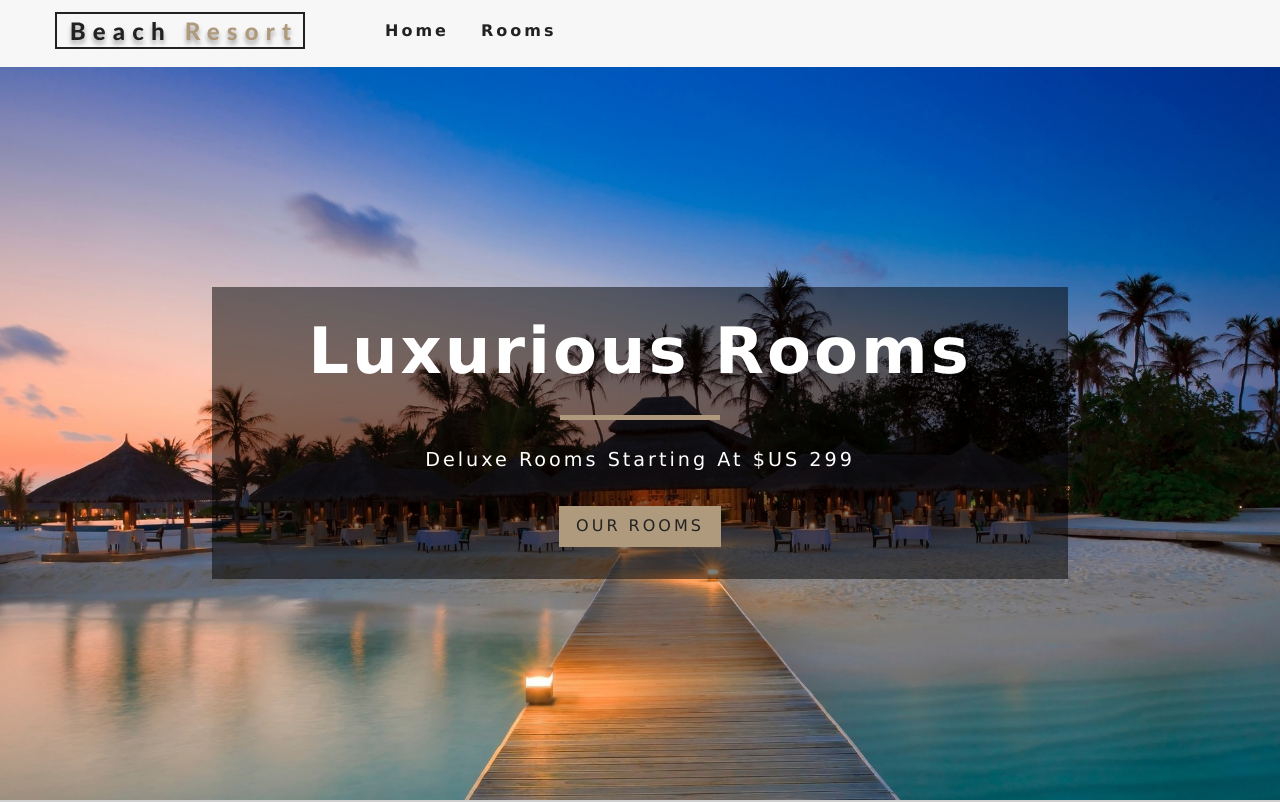
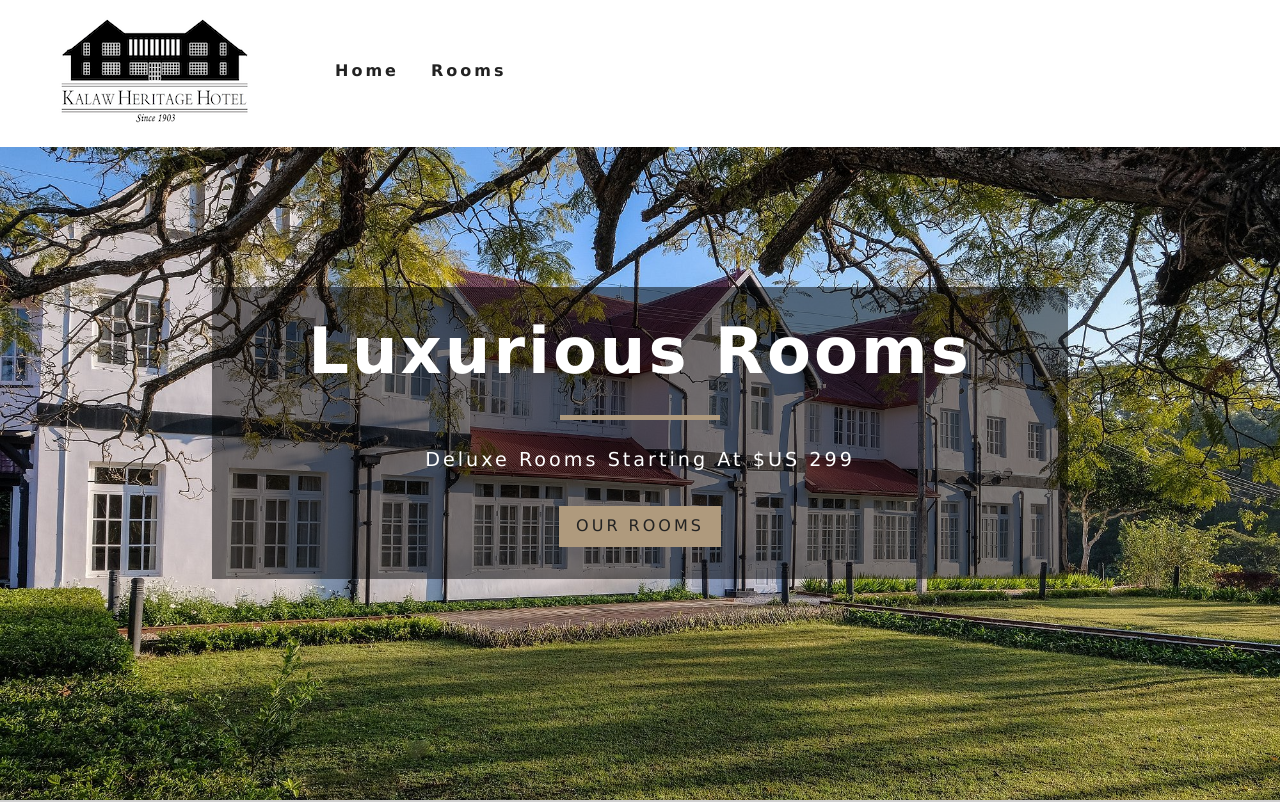
Before and after one commit to thazin05/react-beach-resort, a React (Create React App) app: page / in a window 1280 px wide. Shown: the top 802 px of the page. Built offline with nearby package versions, Linux system fonts and the light colour scheme; no server answers.

Commit message:
update logo and banner on home page

```diff
--- a/public/index.html
+++ b/public/index.html
@@ -12,7 +12,7 @@
     <link rel="apple-touch-icon" href="%PUBLIC_URL%/logo192.png" />
     <link rel="manifest" href="%PUBLIC_URL%/manifest.json" />
 
-    <title>Beach Resort</title>
+    <title>Kalaw Heritage Hotel</title>
   </head>
   <body>
     <noscript>You need to enable JavaScript to run this app.</noscript>
--- a/src/App.css
+++ b/src/App.css
@@ -94,7 +94,8 @@ h6 {
   left: 0;
   width: 100%;
   padding: 0.75rem 2rem;
-  background: var(--offWhite);
+  /* background: var(--offWhite); */
+  background:#ffffff;
   z-index: 1;
 }
 .nav-header {
@@ -148,6 +149,7 @@ h6 {
     height: auto;
     display: flex;
     margin-left: 4rem;
+    margin-top: 2.5rem;
   }
   .nav-links a {
     margin: 0 1rem;
@@ -159,7 +161,7 @@ h6 {
 .defaultHero,
 .roomsHero {
   min-height: calc(100vh - 66px);
-  background: url("./images/defaultbcg.jpg") center/cover no-repeat;
+  background: url("./images/kalawheritagehotel-homebanner2.jpeg") center/cover no-repeat;
   display: flex;
   align-items: center;
   justify-content: center;
--- a/src/Components/Navbar.js
+++ b/src/Components/Navbar.js
@@ -1,5 +1,5 @@
 import React, { Component } from 'react';
-import logo from '../images/logo.svg';
+import logo from '../images/kalawheritagehotel.png';
 import {FaAlignRight} from 'react-icons/fa';
 import {Link} from 'react-router-dom';
 
```
Also changed, not shown: src/images/kalawheritagehotel-homebanner2.jpeg (added), src/images/kalawheritagehotel.png (added).
